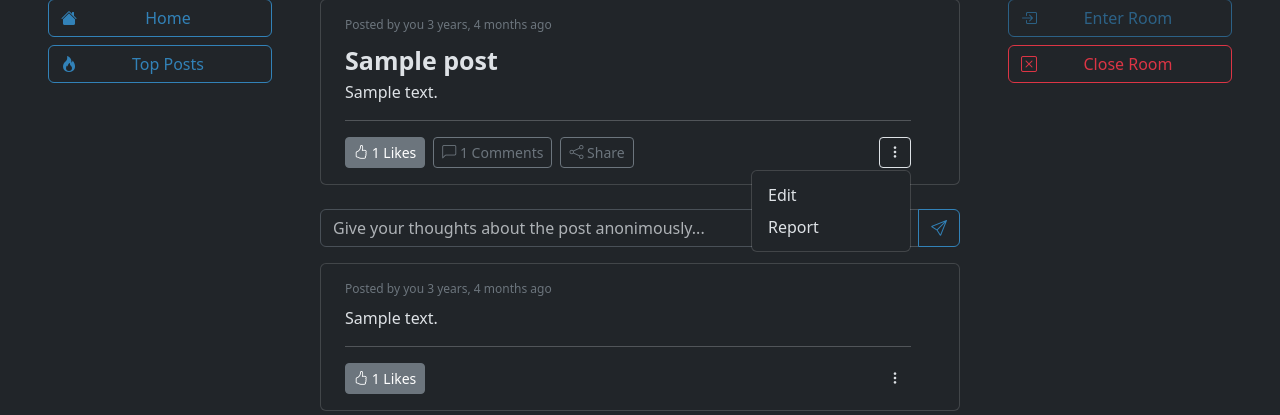
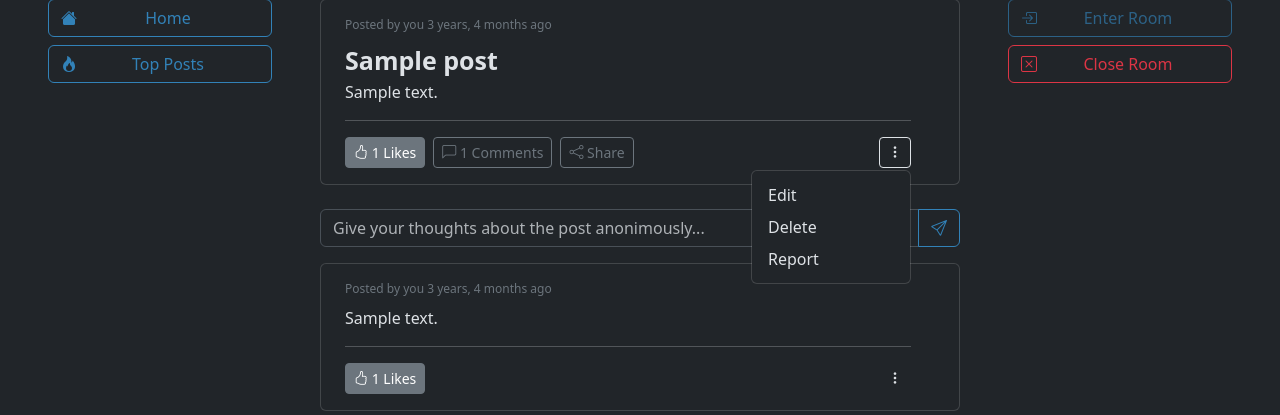
Before and after one commit to irfanalmsyah/arcanon, a Django app: page /forum/1/ in a window 1280 px wide, after a click that opens the changed part. Shown: the part 73-488 px from the top of the page. Run offline with Django 4.2, Linux system fonts and the light colour scheme; a user stored in the database is signed in; tables that the repository leaves empty hold one stand-in row (values such as "Sample post"); grey boxes marked "Sample" are stand-in pictures.

Commit message:
add delete post

```diff
--- a/forum/urls.py
+++ b/forum/urls.py
@@ -6,6 +6,7 @@ urlpatterns = [
     path('<int:post_id>/', login_required(views.PostView.as_view()), name='post'),
     path('create/', login_required(views.CreatePostView.as_view()), name='create_post'),
     path('<int:post_id>/edit/', login_required(views.EditPostView.as_view()), name='edit_post'),
+    path('<int:post_id>/delete/', login_required(views.DeletePostView.as_view()), name='delete_post'),
     path('<int:post_id>/create_comment/', login_required(views.CreateCommentView.as_view()), name='create_comment'),
     path('<int:post_id>/like/', login_required(views.LikePostView.as_view()), name='like_post'),
     path('<int:post_id>/comment/<int:comment_id>/like/', login_required(views.LikeCommentView.as_view()), name='like_comment'),
--- a/forum/views.py
+++ b/forum/views.py
@@ -49,6 +49,15 @@ class EditPostView(View):
         post.content = request.POST['content']
         post.save()
         return redirect('post', post_id=post.id)
+
+
+class DeletePostView(View):
+    def get(self, request, post_id):
+        # get post by id
+        post = Post.objects.get(id=post_id)
+        # delete post
+        post.delete()
+        return redirect('home')
 
 
 class CreateCommentView(View):
--- a/templates/forum/post.html
+++ b/templates/forum/post.html
@@ -50,6 +50,7 @@
                                 <ul class="dropdown-menu dropdown-menu-end" aria-labelledby="dropdownMenuButton">
                                     {% if post.author == request.user %}
                                     <li><a class="dropdown-item" href="{% url 'edit_post' post.id %}">Edit</a></li>
+                                    <li><a class="dropdown-item" href="{% url 'delete_post' post.id %}">Delete</a></li>
                                     {% endif %}
                                     <li><button class="dropdown-item" onclick="report('post', {{ post.id }})">Report</button></li>
                                 </ul>
--- a/templates/forum/search.html
+++ b/templates/forum/search.html
@@ -58,6 +58,7 @@
                                                 <ul class="dropdown-menu dropdown-menu-end" aria-labelledby="dropdownMenuButton">
                                                     {% if post.author == request.user %}
                                                         <li><a class="dropdown-item" href="{% url 'edit_post' post.id %}">Edit</a></li>
+                                                        <li><a class="dropdown-item" href="{% url 'delete_post' post.id %}">Delete</a></li>
                                                     {% endif %}
                                                     <li><button class="dropdown-item" onclick="report('post', {{ post.id }})">Report</button></li>
                                                 </ul>
--- a/templates/main/index.html
+++ b/templates/main/index.html
@@ -64,6 +64,7 @@
                                                 <ul class="dropdown-menu dropdown-menu-end" aria-labelledby="dropdownMenuButton">
                                                     {% if post.author == request.user %}
                                                         <li><a class="dropdown-item" href="{% url 'edit_post' post.id %}">Edit</a></li>
+                                                        <li><a class="dropdown-item" href="{% url 'delete_post' post.id %}">Delete</a></li>
                                                     {% endif %}
                                                     <li><button class="dropdown-item" onclick="report('post', {{ post.id }})">Report</button></li>
                                                 </ul>
--- a/templates/main/profile.html
+++ b/templates/main/profile.html
@@ -83,6 +83,7 @@
                                                 </button>
                                                 <ul class="dropdown-menu dropdown-menu-end" aria-labelledby="dropdownMenuButton">
                                                     <li><a class="dropdown-item" href="{% url 'edit_post' post.id %}">Edit</a></li>
+                                                    <li><a class="dropdown-item" href="{% url 'delete_post' post.id %}">Delete</a></li>
                                                     <li><button class="dropdown-item" onclick="report('post', {{ post.id }})">Report</button></li>
                                                 </ul>
                                             </div>
@@ -153,6 +154,7 @@
                                                 <ul class="dropdown-menu dropdown-menu-end" aria-labelledby="dropdownMenuButton">
                                                     {% if post.author == request.user %}
                                                         <li><a class="dropdown-item" href="{% url 'edit_post' post.id %}">Edit</a></li>
+                                                        <li><a class="dropdown-item" href="{% url 'delete_post' post.id %}">Delete</a></li>
                                                     {% endif %}
                                                     <li><button class="dropdown-item" onclick="report('post', {{ post.id }})">Report</button></li>
                                                 </ul>
@@ -224,6 +226,7 @@
                                                 <ul class="dropdown-menu dropdown-menu-end" aria-labelledby="dropdownMenuButton">
                                                     {% if post.author == request.user %}
                                                         <li><a class="dropdown-item" href="{% url 'edit_post' post.id %}">Edit</a></li>
+                                                        <li><a class="dropdown-item" href="{% url 'delete_post' post.id %}">Delete</a></li>
                                                     {% endif %}
                                                     <li><button class="dropdown-item" onclick="report('post', {{ post.id }})">Report</button></li>
                                                 </ul>
```
